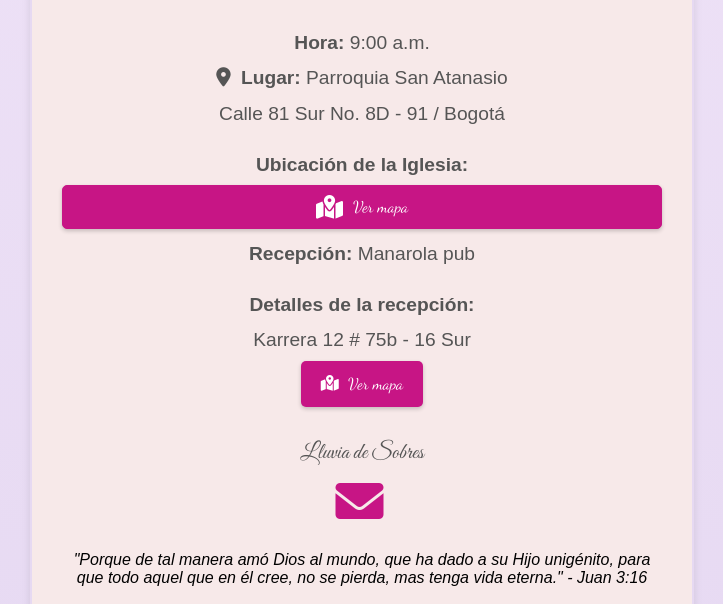
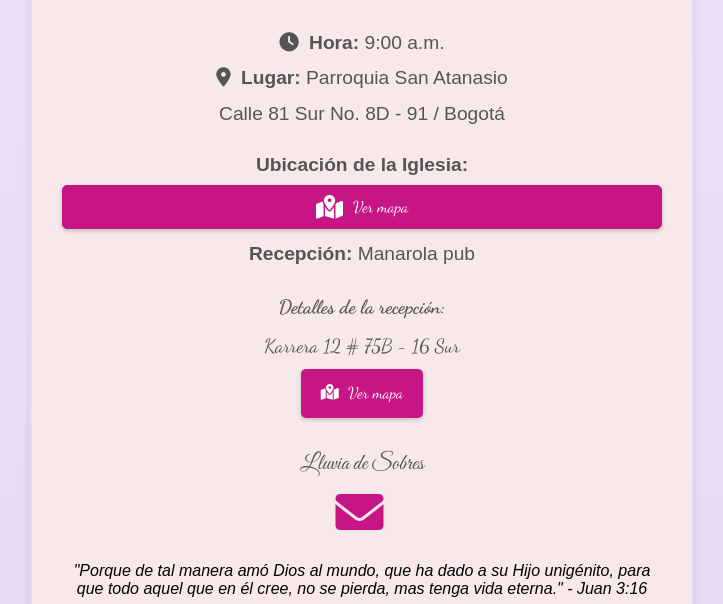
Before and after one commit to David-prog-wed/invitacion, a plain HTML site: page index.html in a window 1280 px wide. Shown: the part 741-1345 px from the top of the page, without its empty margins (278-1001 px from the left). Drawn offline with Linux system fonts and the light colour scheme.

Commit message:
se coloca icono de la hora y cambio tipografia igual al del titulo

```diff
--- a/index.html
+++ b/index.html
@@ -50,13 +50,13 @@
       h1 {
         font-family: "Dancing Script", cursive;
         color: #c71585;
-        font-size: 3em; /* Tamaño de fuente ajustado */
+        font-size: 3em;
         margin-bottom: 10px;
       }
 
       .info {
         margin-bottom: 20px;
-        line-height: 1.6; /* Interlineado ajustado */
+        line-height: 1.6;
       }
 
       .info p {
@@ -116,7 +116,9 @@
       .fa-calendar-alt,
       .fa-rosary,
       .fa-map-marked-alt,
-      .fa-whatsapp {
+      .fa-whatsapp,
+      .fa-clock {
+        /* Añadido para el ícono de hora */
         margin-right: 5px;
       }
 
@@ -138,18 +140,23 @@
         margin-bottom: 10px;
       }
 
-      /* Estilos para el botón de ubicación de la iglesia */
       .ubicacion .boton {
         display: flex;
         align-items: center;
         justify-content: center;
         border: 1px solid #c71585;
-        padding: 8px 20px; /* Padding vertical reducido */
+        padding: 8px 20px;
       }
 
       .ubicacion .boton i {
         font-size: 1.5em;
         margin-right: 10px;
+      }
+
+      /* Estilos para la recepción */
+      .recepcion {
+        font-family: "Dancing Script", cursive; /* Fuente para la recepción */
+        line-height: 1.8; /* Interlineado para la recepción */
       }
     </style>
   </head>
@@ -186,7 +193,7 @@
         <div class="cuenta-regresiva" id="cuenta-regresiva"></div>
         <br />
 
-        <p><b>Hora:</b> 9:00 a.m.</p>
+        <p><i class="fas fa-clock"></i> <b>Hora:</b> 9:00 a.m.</p>
         <p>
           <i class="fas fa-map-marker-alt"></i> <b>Lugar:</b> Parroquia San
           Atanasio
@@ -201,7 +208,7 @@
         <p><b>Recepción:</b> Manarola pub</p>
         <div class="recepcion">
           <p><b>Detalles de la recepción:</b></p>
-          <p>Karrera 12 # 75b - 16 Sur</p>
+          <p>Karrera 12 # 75B - 16 Sur</p>
           <a class="boton" href="https://maps.app.goo.gl/yh2p37zTq7oqgaPV6">
             <i class="fas fa-map-marked-alt"></i> Ver mapa
           </a>
```
